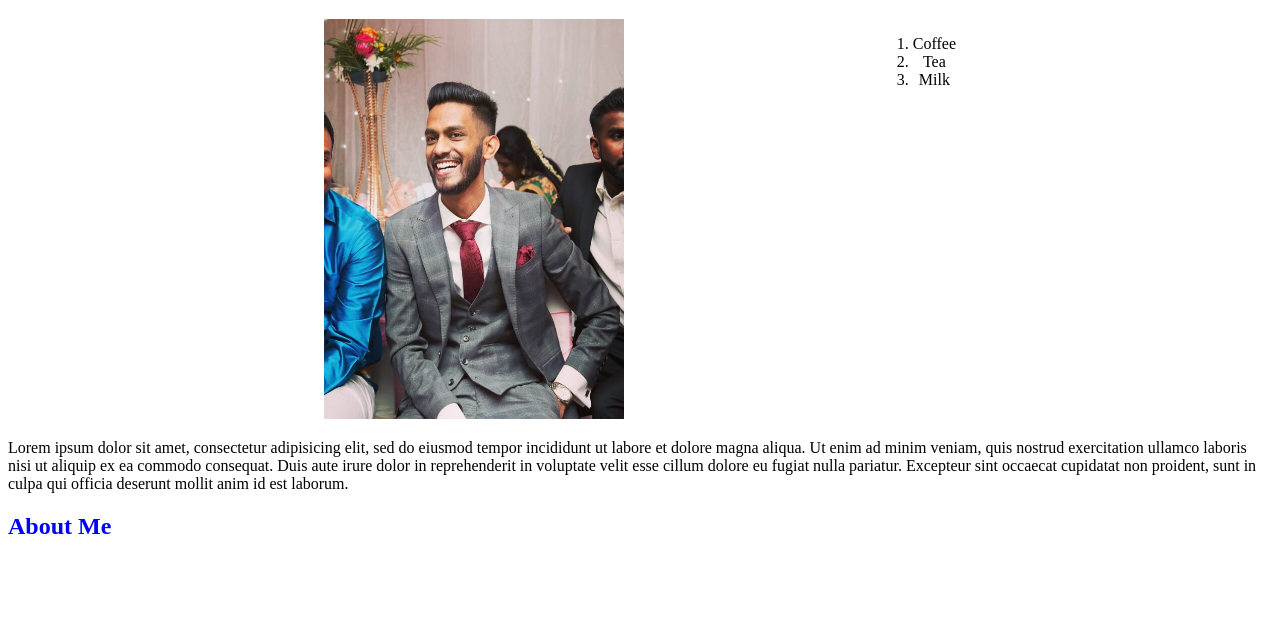
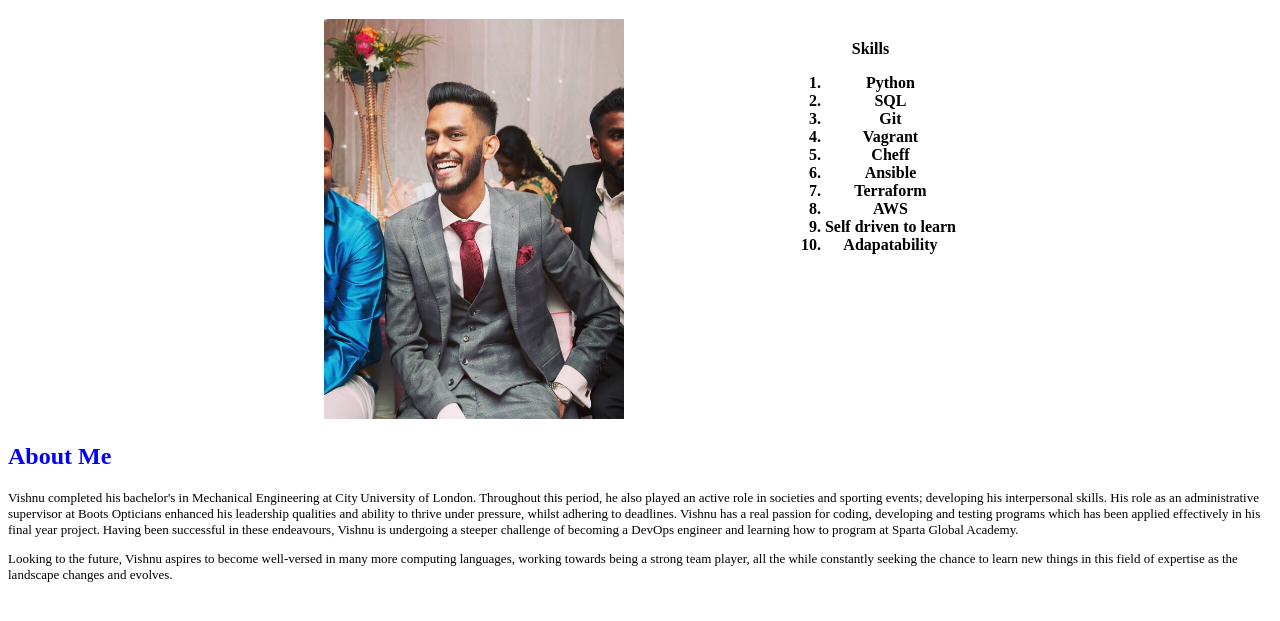
Before and after one commit to Jey999/Portfolia-page, a plain HTML site: page index.html in a window 1280 px wide. Shown: the part 87-708 px from the top of the page. Drawn offline with Linux system fonts and the light colour scheme.

Commit message:
entered about me details

```diff
--- a/index.html
+++ b/index.html
@@ -7,23 +7,40 @@
   </head>
   <body>
     <header>
-      <div class="align-item">
+
       <h1 style="text-align:center;">Welcome to Vishnu's Portofolia</h1>
+          </header>
+          <div class="align-item">
       <img style="width: 300px; height: 400px; "src="img/profile.jpg">
       <div class = "container-right">
+        <h4 style = "text-align:center;">Skills</<h4>
         <ol>
-          <li>Coffee</li>
-          <li>Tea</li>
-          <li>Milk</li>
+          <li>Python</li>
+          <li>SQL</li>
+          <li>Git</li>
+          <li>Vagrant</li>
+          <li>Cheff</li>
+          <li>Ansible</li>
+          <li>Terraform</li>
+          <li>AWS</li>
+          <li>Self driven to learn</li>
+          <li>Adapatability</li>
         </ol>
       </div>
       </div>
 
-      <p> Lorem ipsum dolor sit amet, consectetur adipisicing elit, sed do eiusmod tempor incididunt ut labore et dolore magna aliqua. Ut enim ad minim veniam, quis nostrud exercitation ullamco laboris nisi ut aliquip ex ea commodo consequat. Duis aute irure dolor in reprehenderit in voluptate velit esse cillum dolore eu fugiat nulla pariatur. Excepteur sint occaecat cupidatat non proident, sunt in culpa qui officia deserunt mollit anim id est laborum.
 
-</body>
-</html>
-    </header>
+
+<div class="">
+
+
     <h2 style = "text-align:left;">About Me</<h2>
+      </div>
+      <div class="black-text">
+
+
+    <p> Vishnu completed his bachelor's in Mechanical Engineering at City University of London. Throughout this period, he also played an active role in societies and sporting events; developing his interpersonal skills. His role as an administrative supervisor at Boots Opticians enhanced his leadership qualities and ability to thrive under pressure, whilst adhering to deadlines. Vishnu has a real passion for coding, developing and testing programs which has been applied effectively in his final year project. Having been successful in these endeavours, Vishnu is undergoing a steeper challenge of becoming a DevOps engineer and learning how to program at Sparta Global Academy.
+    <p> Looking to the future, Vishnu aspires to become well-versed in many more computing languages, working towards being a strong team player, all the while constantly seeking the chance to learn new things in this field of expertise as the landscape changes and evolves.
+          </div>
   </body>
 </html>
--- a/style.css
+++ b/style.css
@@ -3,6 +3,7 @@ body {background-color: white }
 h1 { color: blue }
 .black-text {
 
+font-size: small;
   color: black;
 }
 
@@ -19,4 +20,6 @@ h1 { color: blue }
 }
 
 h2 { color: blue }
-.black-text {
+
+
+h3 { color: black}
```
